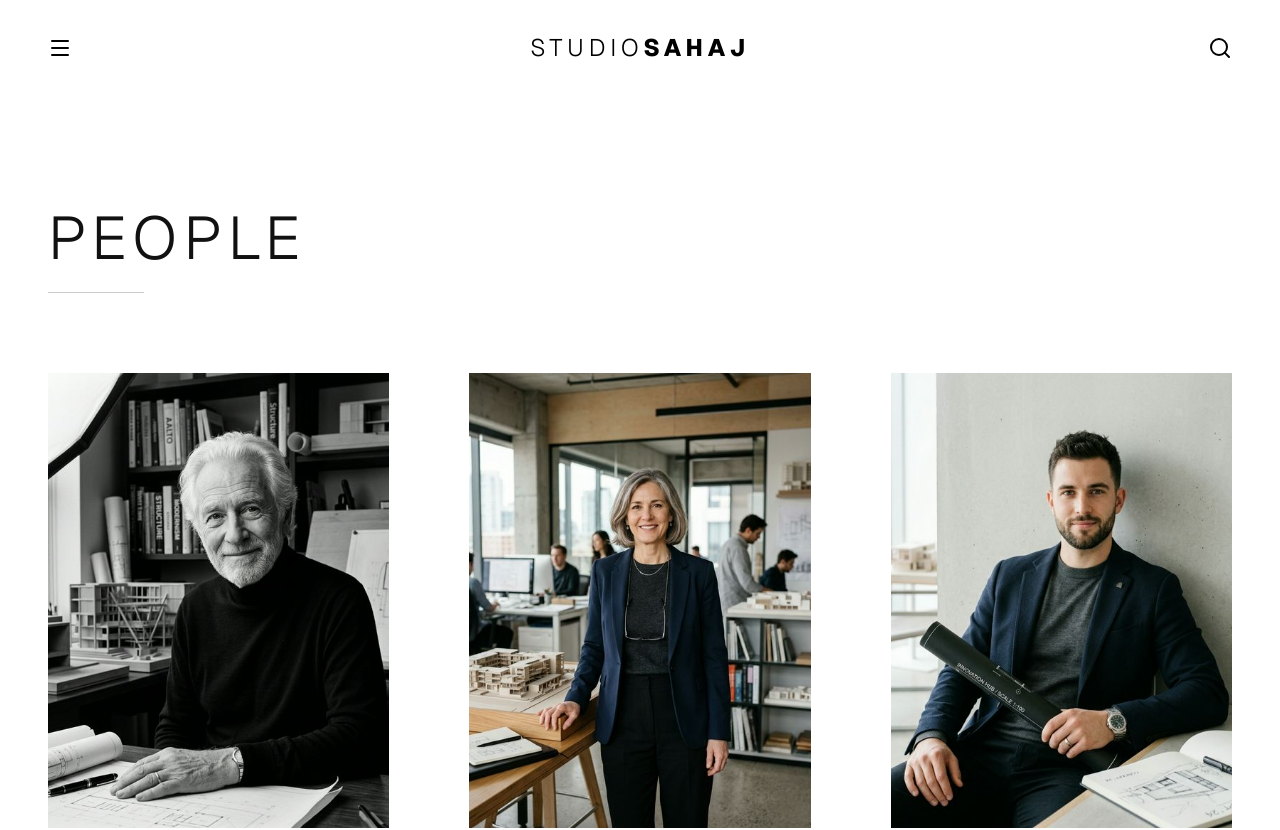
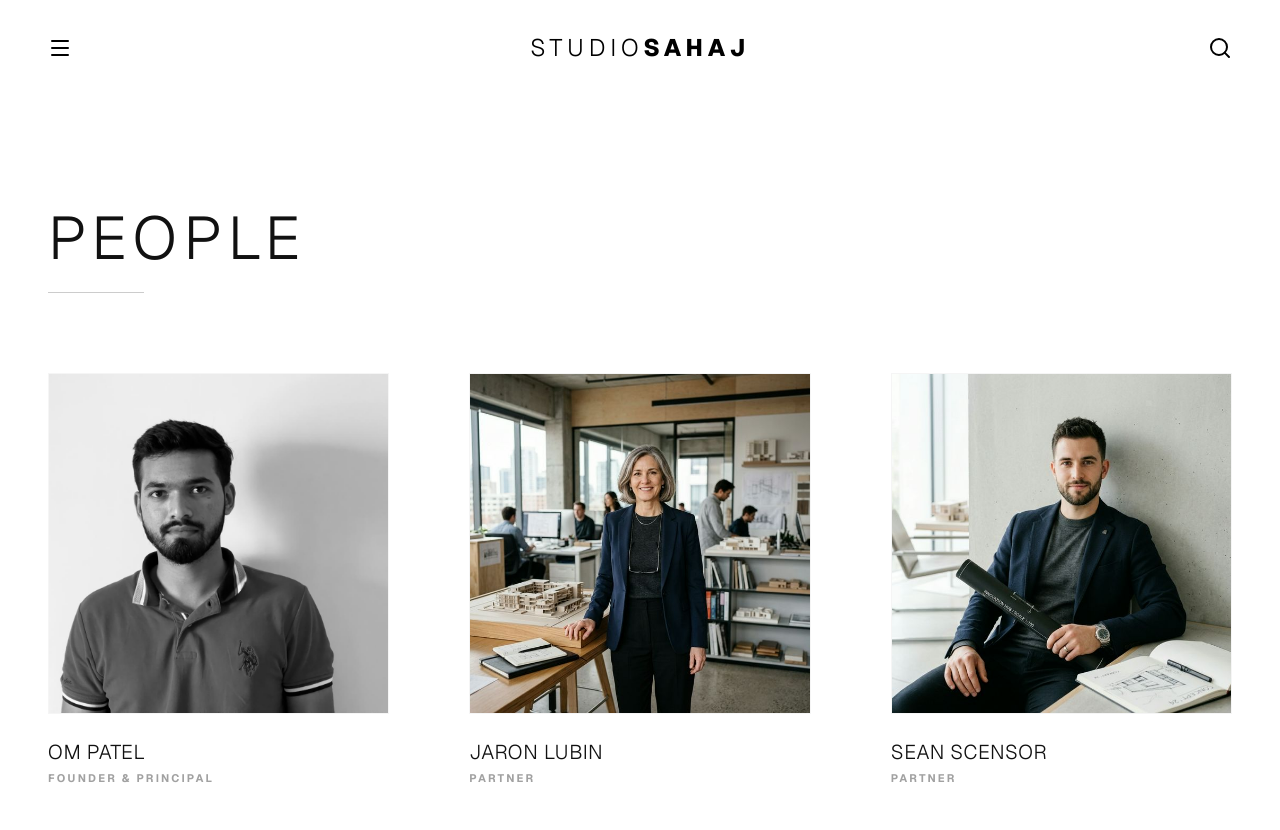
Before and after one commit to Ayush-Patel-56/Architecture-website, a Next.js app: page /people in a window 1280 px wide. Shown: the top 830 px of the page. Built offline with nearby package versions, Linux system fonts and the light colour scheme.

Commit message:
Update Founder & Principal with Om Patel's photo and adjust portrait aspect ratio

```diff
--- a/src/app/people/page.tsx
+++ b/src/app/people/page.tsx
@@ -7,9 +7,9 @@ import Footer from '@/components/Footer';
 
 const leadership = [
   {
-    name: 'Moshe Safdie',
+    name: 'Om Patel',
     role: 'Founder & Principal',
-    image: '/moshe.png',
+    image: '/om.jpeg',
   },
   {
     name: 'Jaron Lubin',
@@ -56,12 +56,12 @@ export default function People() {
               transition={{ delay: index * 0.1, duration: 1, ease: 'easeOut' }}
               className="group cursor-pointer"
             >
-              <div className="aspect-[3/4] relative overflow-hidden mb-6 bg-neutral-100">
+              <div className="aspect-square relative overflow-hidden mb-6 bg-neutral-50 border border-neutral-100">
                 <Image
                   src={person.image}
                   alt={person.name}
                   fill
-                  className="object-cover transition-transform duration-[1.5s] group-hover:scale-110"
+                  className="object-cover object-top transition-all duration-[1.5s] ease-in-out group-hover:scale-105"
                 />
               </div>
               <div className="space-y-1">
--- a/src/app/practice/page.tsx
+++ b/src/app/practice/page.tsx
@@ -115,7 +115,7 @@ export default function Practice() {
               "To capture the essence of a place, one must understand its people, its history, and its light."
             </p>
             <div className="space-y-2">
-              <p className="text-xs uppercase tracking-[0.3em] font-bold">Moshe Safdie</p>
+              <p className="text-xs uppercase tracking-[0.3em] font-bold">Om Patel</p>
               <p className="text-[10px] uppercase tracking-[0.2em] text-neutral-400">Founder & Principal</p>
             </div>
          </div>
```
Also changed, not shown: public/om.jpeg (added).
